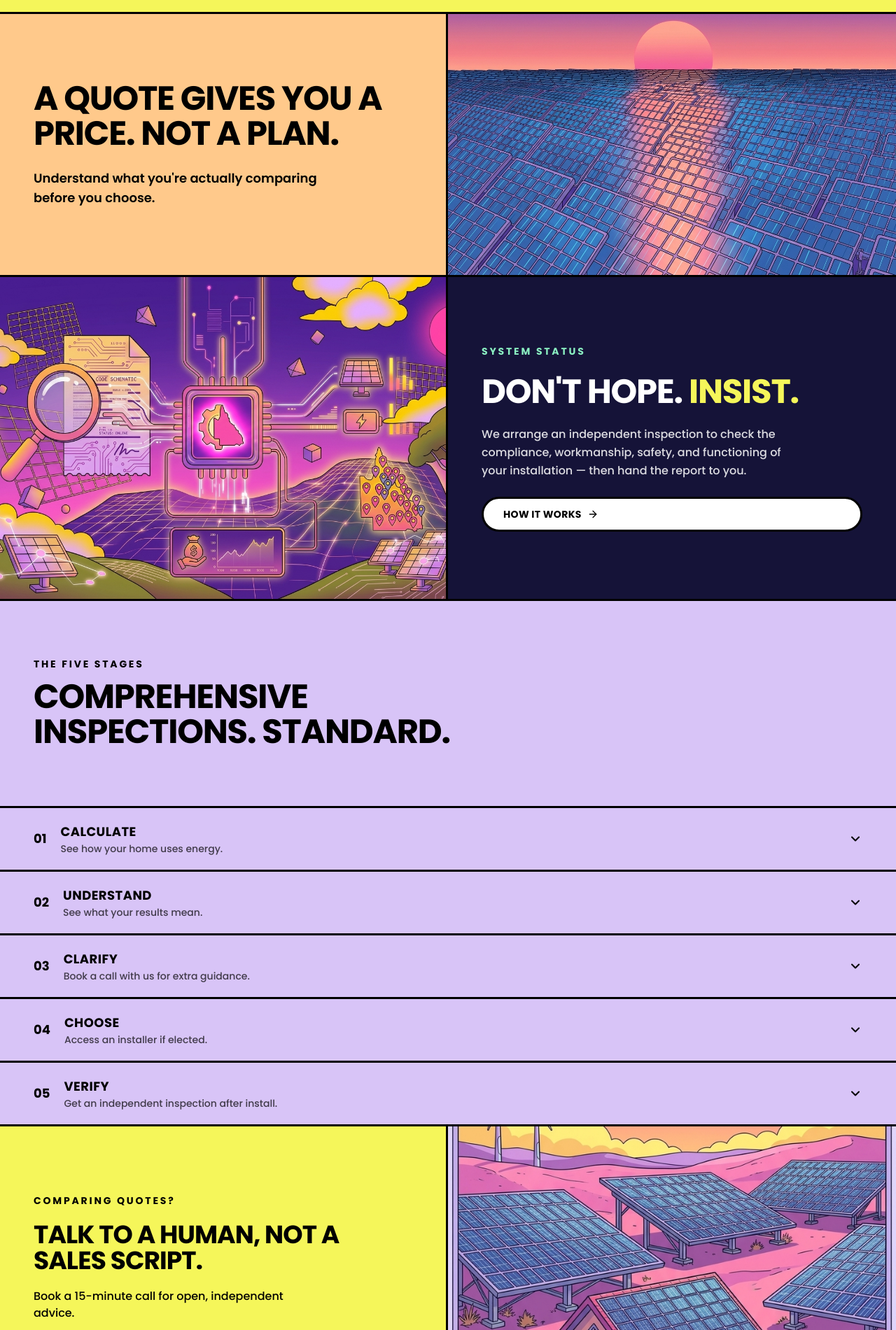
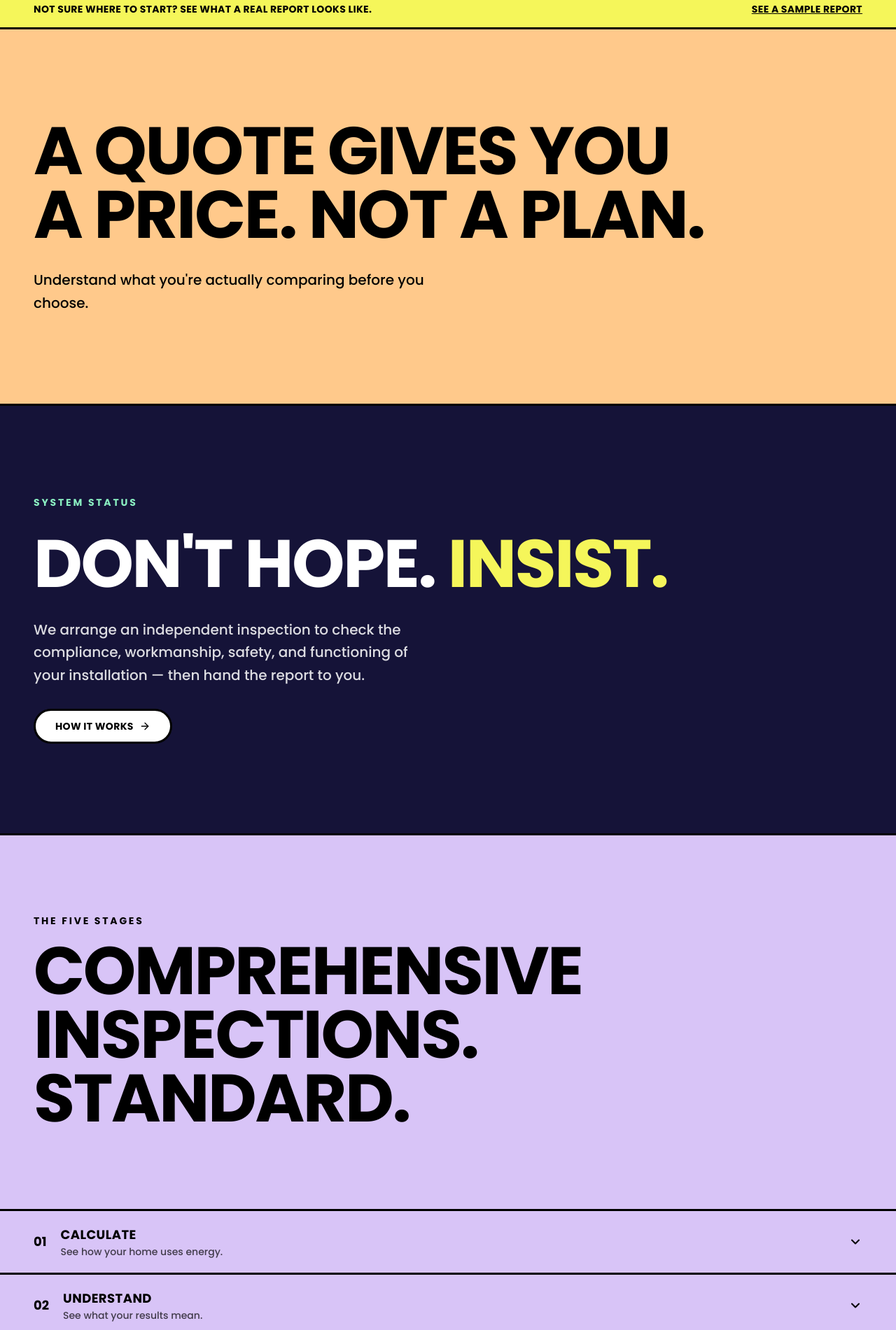
Before and after one commit to camplots/newthemeWattsBetter, a Next.js app: page / in a window 1280 px wide. Shown: the part 839-2740 px from the top of the page at 70% size. Built offline with nearby package versions, Linux system fonts and the light colour scheme.

Commit message:
Draft: pin homepage hero image behind content and replace section images with large titles

```diff
--- a/app/page.tsx
+++ b/app/page.tsx
@@ -5,6 +5,7 @@ import { SiteHeader } from '@/components/site-header'
 import { SiteFooter } from '@/components/site-footer'
 import { PillButton } from '@/components/concept/pill-button'
 import { Marquee, StepList } from '@/components/concept/blocks'
+import { BigStatement } from '@/components/concept/big-statement'
 import { MINT, YELLOW, LAVENDER, NAVY, PEACH } from '@/components/concept/theme'
 
 const steps = [
@@ -20,22 +21,27 @@ export default function Home() {
     <div className="text-black">
       <SiteHeader />
 
-      <main>
-        {/* Hero */}
-        <section className="relative overflow-hidden border-b-[3px] border-black">
-          <div className="relative aspect-[4/3] w-full md:aspect-[16/9]">
+      <main className="relative">
+        {/* Sticky background: stays pinned while the sections below scroll over it */}
+        <div className="sticky top-0 -mb-[100svh] h-svh w-full" aria-hidden="true">
           <Image
             src="/images/concept-hero-warehouse-canyon.jpg"
-              alt="Illustration of a pink sun over a pastel purple sky, a building with a rooftop covered in solar panels perched on a canyon edge, surrounded by oversized teal flowers and freestanding solar panel arrays"
+            alt=""
             fill
             priority
+            sizes="100vw"
             className="object-cover"
           />
-            <div className="absolute inset-0 flex flex-col items-start justify-end gap-5 bg-gradient-to-t from-black/60 via-black/15 to-transparent px-6 py-10 md:px-12 md:py-16">
-              <h1 className="max-w-2xl text-4xl leading-[1.05] font-bold uppercase tracking-tight text-white md:text-6xl">
+          <div className="absolute inset-0 bg-gradient-to-t from-black/65 via-black/20 to-transparent" />
+        </div>
+
+        {/* Hero copy sits over the pinned image */}
+        <section className="relative flex min-h-svh flex-col justify-end">
+          <div className="flex flex-col items-start gap-6 px-6 pb-16 md:px-12 md:pb-24">
+            <h1 className="max-w-4xl text-6xl leading-[0.95] font-bold uppercase tracking-tight text-white text-balance md:text-8xl lg:text-9xl">
               Solar, made clear.
             </h1>
-              <p className="max-w-md text-base font-semibold text-white/90 md:text-lg">
+            <p className="max-w-lg text-lg font-semibold text-white/90 md:text-xl">
               Independent guidance before you choose a system, and an independent inspection
               after it&apos;s installed.
             </p>
@@ -43,9 +49,8 @@ export default function Home() {
               Explore your options
             </PillButton>
           </div>
-          </div>
           <div
-            className="flex flex-wrap items-center justify-between gap-4 border-t-[3px] border-black px-6 py-4 md:px-12"
+            className="flex flex-wrap items-center justify-between gap-4 border-y-[3px] border-black px-6 py-4 md:px-12"
             style={{ backgroundColor: YELLOW }}
           >
             <p className="text-sm font-bold uppercase tracking-wide">
@@ -57,143 +62,101 @@ export default function Home() {
           </div>
         </section>
 
-        {/* Bold statement */}
-        <section className="grid border-b-[3px] border-black md:grid-cols-2" style={{ backgroundColor: PEACH }}>
-          <div className="flex flex-col justify-center gap-6 border-b-[3px] border-black px-6 py-16 md:border-r-[3px] md:border-b-0 md:px-12 md:py-24">
-            <h2 className="max-w-lg text-4xl leading-[1.05] font-bold uppercase tracking-tight md:text-5xl">
-              A quote gives you a price. Not a plan.
-            </h2>
-            <p className="max-w-md text-lg font-semibold">
-              Understand what you&apos;re actually comparing before you choose.
-            </p>
-          </div>
-          <div className="relative min-h-[240px] overflow-hidden md:min-h-full">
-            <Image
-              src="/images/concept-solar-field-horizon.jpg"
-              alt="Illustration of an endless field of solar panels stretching toward a pink sun at the horizon under a purple sky"
-              fill
-              className="object-cover"
+        {/* Everything below has solid backgrounds and scrolls over the pinned image */}
+        <div className="relative">
+          <BigStatement
+            backgroundColor={PEACH}
+            title="A quote gives you a price. Not a plan."
+            body={<p>Understand what you&apos;re actually comparing before you choose.</p>}
           />
-          </div>
-        </section>
 
-        {/* Navy / inspection panel */}
-        <section className="grid border-b-[3px] border-black md:grid-cols-2" style={{ backgroundColor: NAVY }}>
-          <div className="relative min-h-[280px] border-b-[3px] border-black md:min-h-[420px] md:border-r-[3px] md:border-b-0">
-            <Image
-              src="/images/concept-inspection-neon-data.jpg"
-              alt="Neon-outline illustration of a magnifying glass inspecting a solar panel report, connected to a glowing circuit chip, charts, and a map of inspection sites"
-              fill
-              className="object-cover"
-            />
-          </div>
-          <div className="flex flex-col justify-center gap-6 px-6 py-16 text-white md:px-12 md:py-24">
-            <p className="text-sm font-bold uppercase tracking-[0.2em] text-[#8AEFC1]">System status</p>
-            <h2 className="text-4xl leading-[1] font-bold uppercase tracking-tight md:text-5xl">
+          <BigStatement
+            backgroundColor={NAVY}
+            dark
+            eyebrow="System status"
+            title={
+              <>
                 Don&apos;t hope. <span style={{ color: YELLOW }}>Insist.</span>
-            </h2>
-            <p className="max-w-md text-base leading-relaxed font-medium text-white/85">
+              </>
+            }
+            body={
+              <p>
                 We arrange an independent inspection to check the compliance, workmanship, safety,
                 and functioning of your installation — then hand the report to you.
               </p>
+            }
+            action={
               <PillButton href="/installation-inspections" variant="light">
                 How it works
               </PillButton>
-          </div>
-        </section>
+            }
+          />
 
-        {/* Five stages list */}
           <section className="border-b-[3px] border-black" style={{ backgroundColor: LAVENDER }}>
-          <div className="px-6 py-14 md:px-12 md:py-20">
+            <div className="px-6 py-20 md:px-12 md:py-28">
               <p className="text-sm font-bold uppercase tracking-[0.2em]">The five stages</p>
-            <h2 className="mt-3 max-w-2xl text-3xl leading-[1.05] font-bold uppercase tracking-tight md:text-5xl">
+              <h2 className="mt-4 max-w-5xl text-5xl leading-[0.95] font-bold uppercase tracking-tight text-balance md:text-7xl lg:text-8xl">
                 Comprehensive inspections. Standard.
               </h2>
             </div>
             <StepList steps={steps} />
           </section>
 
-        {/* Playful figures + CTA split */}
-        <section className="grid border-b-[3px] border-black md:grid-cols-2">
-          <div
-            className="flex flex-col items-start justify-center gap-5 border-b-[3px] border-black px-6 py-16 md:border-r-[3px] md:border-b-0 md:px-12 md:py-24"
-            style={{ backgroundColor: YELLOW }}
-          >
-            <p className="text-sm font-bold uppercase tracking-[0.2em]">Comparing quotes?</p>
-            <h3 className="text-3xl leading-[1.05] font-bold uppercase tracking-tight md:text-4xl">
-              Talk to a human, not a sales script.
-            </h3>
-            <p className="max-w-sm text-base font-medium">
-              Book a 15-minute call for open, independent advice.
-            </p>
+          <BigStatement
+            backgroundColor={YELLOW}
+            eyebrow="Comparing quotes?"
+            title="Talk to a human, not a sales script."
+            body={<p>Book a 15-minute call for open, independent advice.</p>}
+            action={
               <PillButton href="/contact-us" variant="dark">
                 Book a chat
               </PillButton>
-          </div>
-          <div className="relative min-h-[320px] overflow-hidden md:min-h-full">
-            <Image
-              src="/images/concept-talk-to-human-solar-village.jpg"
-              alt="Illustration of a small pastel-colored house with a solar roof and an electric car parked outside, surrounded by rows of tilted solar panel arrays under a pink sun and pastel purple, yellow, and orange clouds"
-              fill
-              className="object-cover"
+            }
           />
-          </div>
-        </section>
 
           <Marquee text="Stop guessing. Start verifying." />
 
-        {/* Who pays / disclosure */}
-        <section className="grid border-b-[3px] border-black md:grid-cols-[0.7fr_1fr]" style={{ backgroundColor: LAVENDER }}>
-          <div className="border-b-[3px] border-black px-6 py-14 md:border-r-[3px] md:border-b-0 md:px-12 md:py-20">
-            <p className="text-sm font-bold uppercase tracking-[0.2em]">Transparency</p>
-            <h2 className="mt-4 text-3xl leading-tight font-bold uppercase tracking-tight md:text-4xl">
-              Who pays us. And what for.
-            </h2>
-          </div>
-          <div className="px-6 py-14 md:px-12 md:py-20">
-            <p className="text-base leading-relaxed font-medium">
+          <BigStatement
+            backgroundColor={LAVENDER}
+            eyebrow="Transparency"
+            title="Who pays us. And what for."
+            body={
+              <>
+                <p>
                   If you ask us to make an installer introduction and proceed with that installer,
                   they pay Watts Better an introducer fee. Part of it funds your independent
                   inspection; the rest covers our advice and coordination.
                 </p>
-            <p className="mt-4 text-base leading-relaxed font-medium">
-              We never share your details unless you ask us to.
-            </p>
+                <p className="mt-4">We never share your details unless you ask us to.</p>
+              </>
+            }
+            action={
               <Link
                 href="/how-we-are-paid"
-              className="mt-5 inline-flex items-center gap-2 text-sm font-bold uppercase tracking-wide underline"
+                className="inline-flex items-center gap-2 text-sm font-bold uppercase tracking-wide underline"
               >
                 Read the full breakdown
-              <ArrowRight className="size-4" />
+                <ArrowRight className="size-4" aria-hidden="true" />
               </Link>
-          </div>
-        </section>
+            }
+          />
 
-        {/* Final CTA */}
-        <section className="grid border-b-[3px] border-black md:grid-cols-2" style={{ backgroundColor: MINT }}>
-          <div className="flex flex-col items-start justify-center gap-6 border-b-[3px] border-black px-6 py-16 md:border-r-[3px] md:border-b-0 md:px-12 md:py-24">
-            <h2 className="max-w-lg text-4xl leading-[1.05] font-bold uppercase tracking-tight md:text-5xl">
-              Start with your energy use.
-            </h2>
-            <p className="max-w-md text-lg font-medium">
-              A quick assessment to help you understand your solar and battery options.
-            </p>
+          <BigStatement
+            backgroundColor={MINT}
+            title="Start with your energy use."
+            body={<p>A quick assessment to help you understand your solar and battery options.</p>}
+            action={
               <PillButton href="/calculator" variant="dark">
                 Start assessment
               </PillButton>
-          </div>
-          <div className="relative min-h-[260px] overflow-hidden md:min-h-full">
-            <Image
-              src="/images/concept-greenhouse-dome.jpg"
-              alt="Illustration of a solar-powered geodesic greenhouse dome full of plants, surrounded by oversized teal flowers under a pink sun and orange sky"
-              fill
-              className="object-cover"
+            }
           />
         </div>
-        </section>
       </main>
 
+      <div className="relative">
         <SiteFooter />
+      </div>
     </div>
   )
 }
--- /dev/null
+++ b/components/concept/big-statement.tsx
@@ -0,0 +1,50 @@
+import type { ReactNode } from 'react'
+
+type BigStatementProps = {
+  eyebrow?: string
+  title: ReactNode
+  body?: ReactNode
+  action?: ReactNode
+  backgroundColor: string
+  dark?: boolean
+  headingLevel?: 'h2' | 'h3'
+}
+
+export function BigStatement({
+  eyebrow,
+  title,
+  body,
+  action,
+  backgroundColor,
+  dark = false,
+  headingLevel = 'h2',
+}: BigStatementProps) {
+  const Heading = headingLevel
+  return (
+    <section
+      className={`border-b-[3px] border-black ${dark ? 'text-white' : 'text-black'}`}
+      style={{ backgroundColor }}
+    >
+      <div className="flex flex-col items-start gap-6 px-6 py-20 md:gap-8 md:px-12 md:py-32">
+        {eyebrow ? (
+          <p
+            className={`text-sm font-bold uppercase tracking-[0.2em] ${dark ? 'text-[#8AEFC1]' : ''}`}
+          >
+            {eyebrow}
+          </p>
+        ) : null}
+        <Heading className="max-w-5xl text-5xl leading-[0.95] font-bold uppercase tracking-tight text-balance md:text-7xl lg:text-8xl">
+          {title}
+        </Heading>
+        {body ? (
+          <div
+            className={`max-w-xl text-lg leading-relaxed font-medium md:text-xl ${dark ? 'text-white/85' : ''}`}
+          >
+            {body}
+          </div>
+        ) : null}
+        {action}
+      </div>
+    </section>
+  )
+}
```
Lines whose indentation alone changed are shown as unchanged.
